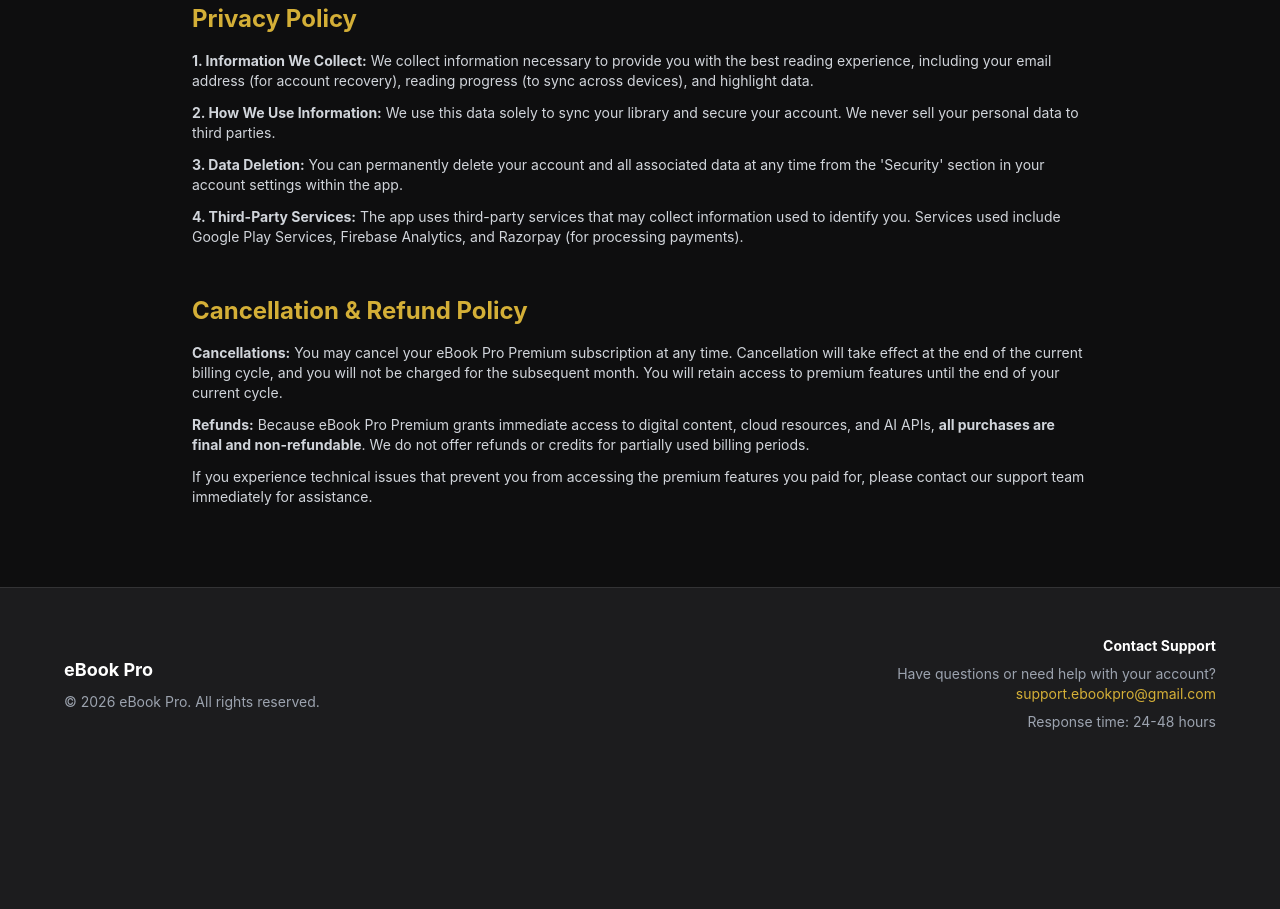
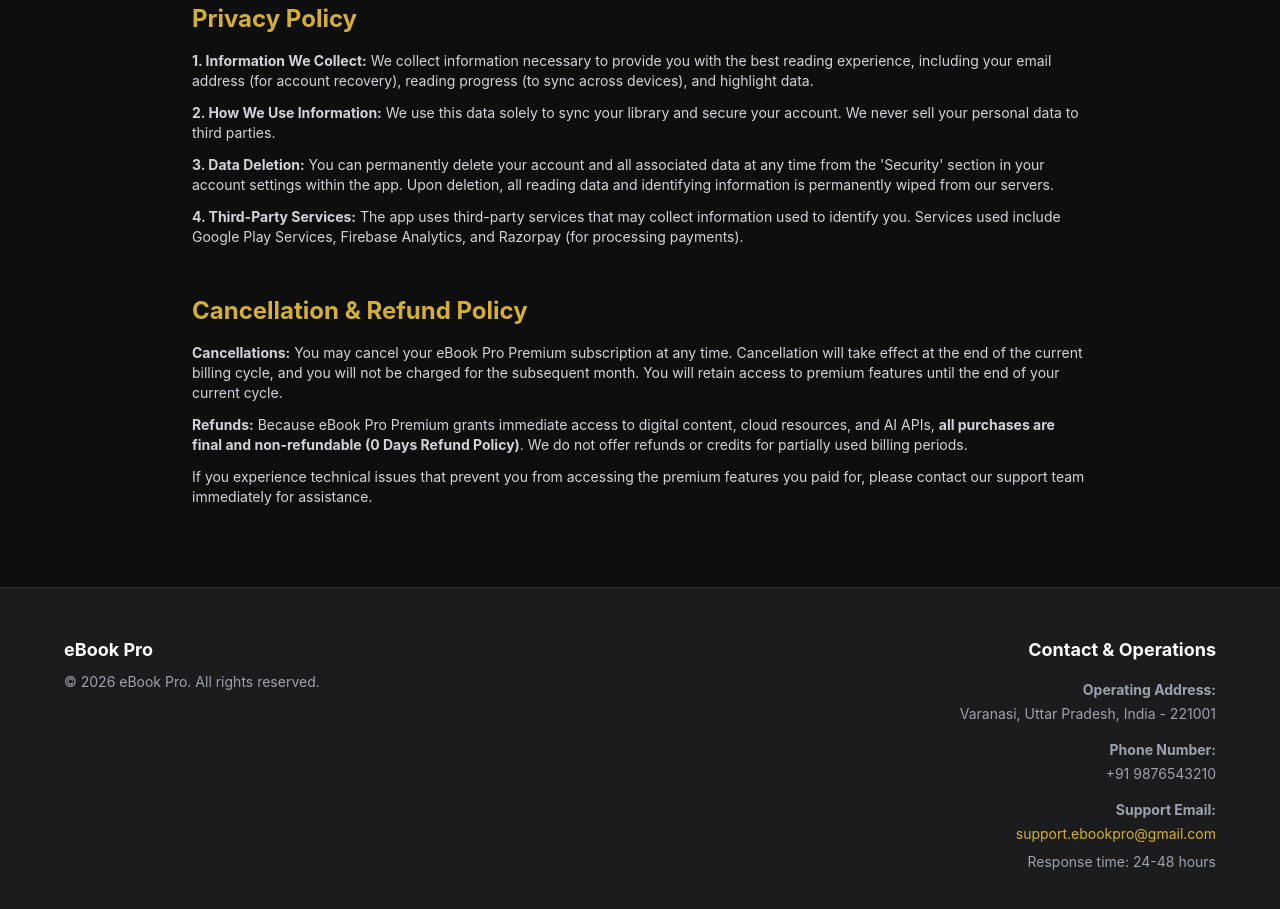
Before and after one commit to BHUgraduate/ebook-pro-website, a plain HTML site: page index.html in a window 1280 px wide. Shown: the part 2208-3117 px from the top of the page. Before the commit the page ends 2988 px from the top, so only its background shows below. Drawn offline with nearby package versions, Linux system fonts and the light colour scheme.

Commit message:
Revise pricing, refund policy, and contact details
Updated pricing details and refund policy in the footer. Added operating address and phone number for compliance.

```diff
--- a/index.html
+++ b/index.html
@@ -4,7 +4,6 @@
     <meta charset="UTF-8">
     <meta name="viewport" content="width=device-width, initial-scale=1.0">
     <title>eBook Pro | Premium Reading Experience</title>
-    <!-- Tailwind CSS for styling -->
     <script src="https://cdn.tailwindcss.com"></script>
     <script>
         tailwind.config = {
@@ -13,7 +12,7 @@
                     colors: {
                         brand: {
                             dark: '#1C1C1E',
-                            accent: '#D4AF37', // Gold/Amber accent
+                            accent: '#D4AF37',
                             light: '#F2F2F7'
                         }
                     },
@@ -108,7 +107,7 @@
                 <div class="absolute top-0 right-0 bg-brand-accent text-black text-xs font-bold px-4 py-1 rounded-bl-xl">POPULAR</div>
                 <h3 class="text-2xl font-bold mb-2">eBook Pro Premium</h3>
                 <div class="flex justify-center items-baseline gap-1 mb-6">
-                    <span class="text-4xl font-extrabold">₹1.9</span>
+                    <span class="text-4xl font-extrabold">₹9</span>
                     <span class="text-gray-400">/ month</span>
                 </div>
                 <ul class="text-left space-y-4 mb-8 text-gray-300">
@@ -145,7 +144,7 @@
                     <div class="prose prose-invert max-w-none text-gray-300 text-sm space-y-3">
                         <p><strong>1. Information We Collect:</strong> We collect information necessary to provide you with the best reading experience, including your email address (for account recovery), reading progress (to sync across devices), and highlight data.</p>
                         <p><strong>2. How We Use Information:</strong> We use this data solely to sync your library and secure your account. We never sell your personal data to third parties.</p>
-                        <p><strong>3. Data Deletion:</strong> You can permanently delete your account and all associated data at any time from the 'Security' section in your account settings within the app.</p>
+                        <p><strong>3. Data Deletion:</strong> You can permanently delete your account and all associated data at any time from the 'Security' section in your account settings within the app. Upon deletion, all reading data and identifying information is permanently wiped from our servers.</p>
                         <p><strong>4. Third-Party Services:</strong> The app uses third-party services that may collect information used to identify you. Services used include Google Play Services, Firebase Analytics, and Razorpay (for processing payments).</p>
                     </div>
                 </div>
@@ -155,7 +154,7 @@
                     <h3 class="text-2xl font-bold mb-4 text-brand-accent">Cancellation & Refund Policy</h3>
                     <div class="prose prose-invert max-w-none text-gray-300 text-sm space-y-3">
                         <p><strong>Cancellations:</strong> You may cancel your eBook Pro Premium subscription at any time. Cancellation will take effect at the end of the current billing cycle, and you will not be charged for the subsequent month. You will retain access to premium features until the end of your current cycle.</p>
-                        <p><strong>Refunds:</strong> Because eBook Pro Premium grants immediate access to digital content, cloud resources, and AI APIs, <strong>all purchases are final and non-refundable</strong>. We do not offer refunds or credits for partially used billing periods.</p>
+                        <p><strong>Refunds:</strong> Because eBook Pro Premium grants immediate access to digital content, cloud resources, and AI APIs, <strong>all purchases are final and non-refundable (0 Days Refund Policy)</strong>. We do not offer refunds or credits for partially used billing periods.</p>
                         <p>If you experience technical issues that prevent you from accessing the premium features you paid for, please contact our support team immediately for assistance.</p>
                     </div>
                 </div>
@@ -165,16 +164,23 @@
 
     <!-- Footer / Contact -->
     <footer id="contact" class="border-t border-white/10 py-12 px-6">
-        <div class="max-w-6xl mx-auto flex flex-col md:flex-row justify-between items-center gap-6 text-sm text-gray-400">
+        <div class="max-w-6xl mx-auto flex flex-col md:flex-row justify-between items-start gap-8 text-sm text-gray-400">
             <div>
                 <span class="font-bold text-white text-lg">eBook Pro</span>
                 <p class="mt-2">&copy; 2026 eBook Pro. All rights reserved.</p>
             </div>
 
-            <div class="text-center md:text-right">
-                <p class="font-bold text-white mb-2">Contact Support</p>
-                <p>Have questions or need help with your account?</p>
-                <!-- UPDATE THIS EMAIL BEFORE DEPLOYING -->
+            <div class="md:text-right">
+                <p class="font-bold text-white mb-4 text-lg">Contact & Operations</p>
+
+                <!-- RAZORPAY COMPLIANCE: They require an operating address and phone number -->
+                <p class="mb-1"><strong>Operating Address:</strong></p>
+                <p class="mb-4">Varanasi, Uttar Pradesh, India - 221001</p> <!-- Feel free to update this to your real local address or keep it generic -->
+
+                <p class="mb-1"><strong>Phone Number:</strong></p>
+                <p class="mb-4">+91 9876543210</p> <!-- Change to your phone or keep dummy -->
+
+                <p class="mb-1"><strong>Support Email:</strong></p>
                 <a href="mailto:support.ebookpro@gmail.com" class="text-brand-accent hover:underline">support.ebookpro@gmail.com</a>
                 <p class="mt-2">Response time: 24-48 hours</p>
             </div>
```
